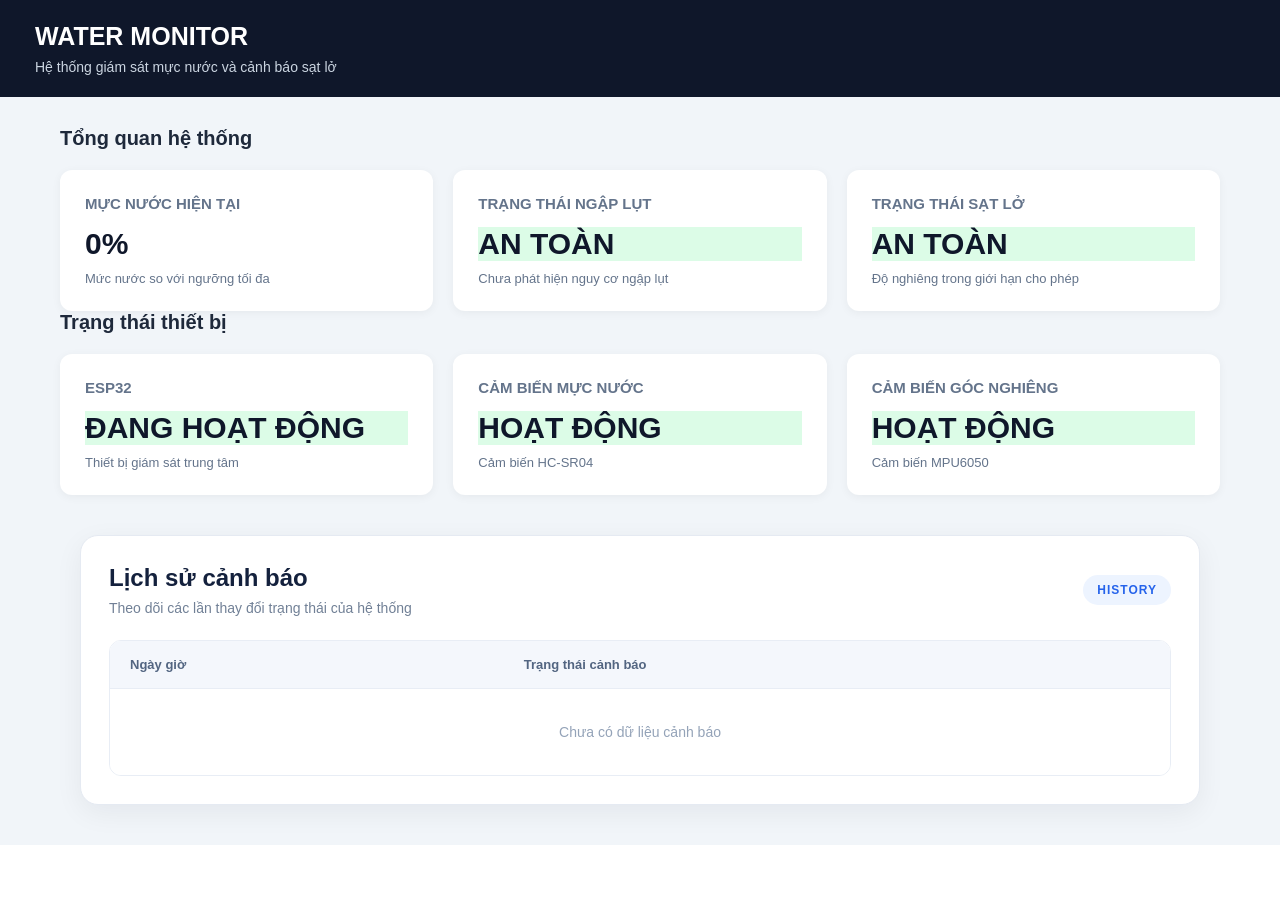
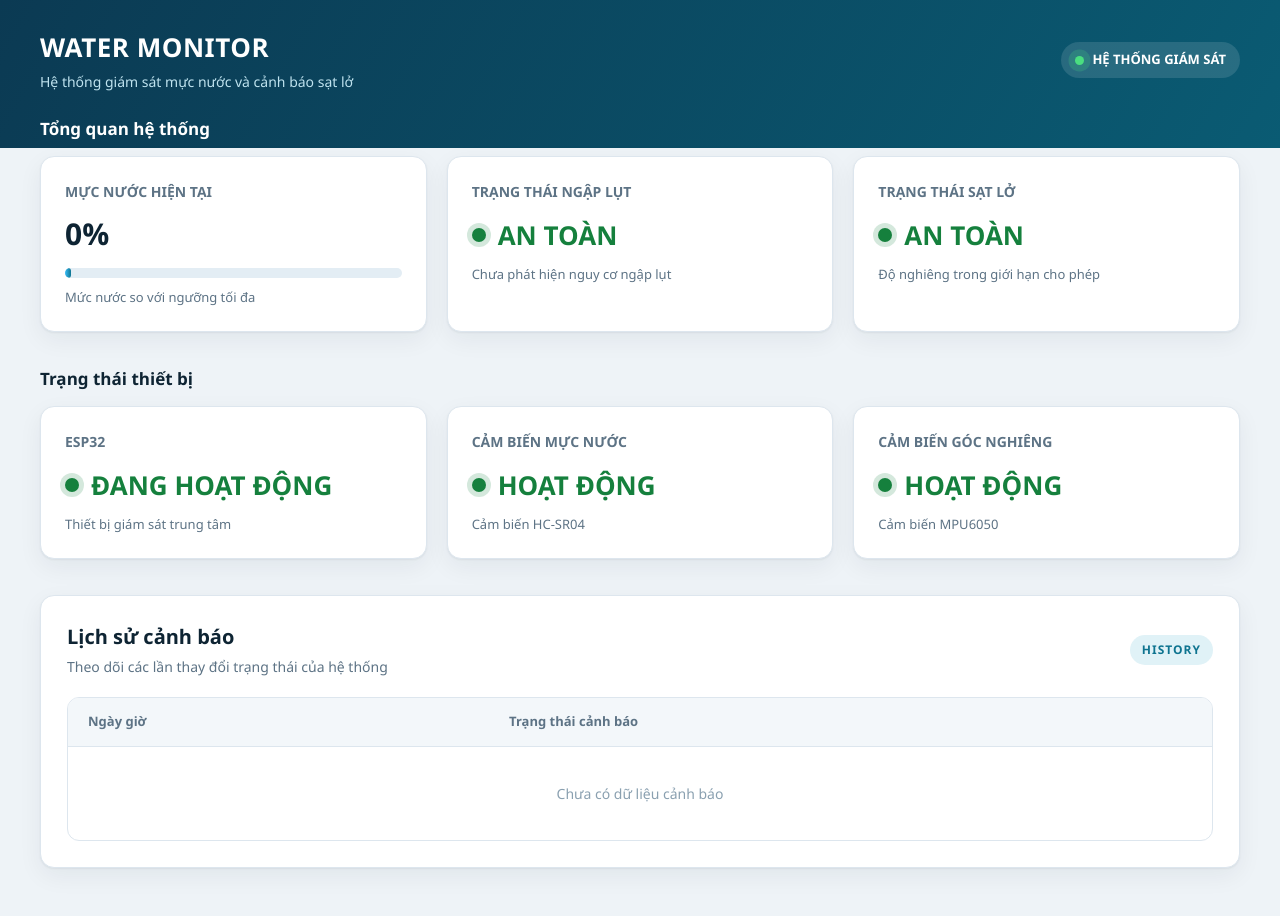
Before and after one commit to MANHLOI-2611/water-monitor, a Spring Boot app: page / in a window 1280 px wide. Before the commit the page ends 845 px from the top, so only its background shows below. Run offline with Spring Boot 4, Linux system fonts and the light colour scheme; data that the repository does not hold is empty.

Commit message:
Update dashboard UI

```diff
--- a/src/main/resources/static/css/style.css
+++ b/src/main/resources/static/css/style.css
@@ -1,48 +1,79 @@
+/* ===== BIẾN MÀU & FONT ===== */
+:root {
+    --bg: #eef3f7;
+    --surface: #ffffff;
+    --ink: #0e2433;
+    --muted: #5d7385;
+    --line: #dde6ee;
+    --brand: #0b3a53;
+    --brand-2: #0e7490;
 
-/* ===== CAU HINH CHUNG ===== */
-* {
-    margin: 0;
-    padding: 0;
-    box-sizing: border-box;
+    --safe: #15803d;      --safe-bg: #dcfce7;
+    --flood: #1d4ed8;     --flood-bg: #dbeafe;
+    --slide: #b45309;     --slide-bg: #fef3c7;
+    --both: #b91c1c;      --both-bg: #fee2e2;
+
+    --radius: 14px;
+    --shadow: 0 1px 2px rgba(14, 36, 51, .06), 0 8px 24px rgba(14, 36, 51, .06);
 }
 
+* { margin: 0; padding: 0; box-sizing: border-box; }
+
 body {
-    font-family: Arial, sans-serif;
-    background-color: #f1f5f9;
-    color: #1e293b;
+    font-family: "Be Vietnam Pro", "Segoe UI", Arial, sans-serif;
+    background: var(--bg);
+    color: var(--ink);
     min-height: 100vh;
+    line-height: 1.5;
 }
 
-/* ===== THANH TIEU DE ===== */
+/* ===== TIÊU ĐỀ ===== */
 .header {
-    background-color: #0f172a;
-    color: white;
-    padding: 22px 35px;
+    background: linear-gradient(120deg, var(--brand) 0%, #0a5b73 100%);
+    color: #fff;
+    padding: 28px 0 56px;
+}
+.header-inner {
+    width: min(1200px, calc(100% - 40px));
+    margin: 0 auto;
+    display: flex;
+    align-items: center;
+    justify-content: space-between;
+    gap: 20px;
+}
+.header h1 { font-size: 26px; font-weight: 700; letter-spacing: .5px; }
+.header p  { margin-top: 4px; color: #bfe3ef; font-size: 14px; }
+
+.live-pill {
+    display: inline-flex; align-items: center; gap: 8px;
+    padding: 8px 14px; border-radius: 999px;
+    background: rgba(255,255,255,.12);
+    font-size: 13px; font-weight: 600; white-space: nowrap;
+}
+.live-dot {
+    width: 9px; height: 9px; border-radius: 50%;
+    background: #4ade80;
+    box-shadow: 0 0 0 0 rgba(74, 222, 128, .7);
+    animation: pulse 2s infinite;
+}
+@keyframes pulse {
+    70%  { box-shadow: 0 0 0 9px rgba(74, 222, 128, 0); }
+    100% { box-shadow: 0 0 0 0 rgba(74, 222, 128, 0); }
 }
 
-.header h1 {
-    font-size: 25px;
-    margin-bottom: 8px;
-}
-
-.header p {
-    color: #cbd5e1;
-    font-size: 14px;
-}
-
-/* ===== NOI DUNG CHINH ===== */
+/* ===== NỘI DUNG ===== */
 .container {
-    max-width: 1200px;
-    margin: 30px auto;
-    padding: 0 20px;
+    width: min(1200px, calc(100% - 40px));
+    margin: -32px auto 0;
 }
 
 .section-title {
-    font-size: 20px;
-    margin-bottom: 20px;
+    font-size: 17px; font-weight: 700;
+    margin: 34px 0 14px;
+    color: var(--ink);
 }
+.container > .section-title:first-child { color: #fff; margin-top: 0; }
 
-/* ===== CAC THE THONG SO ===== */
 .dashboard {
     display: grid;
     grid-template-columns: repeat(3, 1fr);
@@ -50,202 +81,133 @@ body {
 }
 
 .card {
-    background: white;
-    padding: 25px;
-    border-radius: 12px;
-    box-shadow: 0 2px 10px rgba(0, 0, 0, 0.05);
+    background: var(--surface);
+    padding: 24px;
+    border-radius: var(--radius);
+    border: 1px solid var(--line);
+    box-shadow: var(--shadow);
+}
+.card h3 {
+    font-size: 14px; font-weight: 600;
+    color: var(--muted);
+    margin-bottom: 14px;
+}
+.card .value {
+    font-size: 30px; font-weight: 700;
+    color: var(--ink);
+    line-height: 1.2;
+}
+.card .description {
+    margin-top: 10px; font-size: 13px; color: var(--muted);
 }
 
-.card h3 {
-    font-size: 15px;
-    color: #64748b;
-    margin-bottom: 15px;
+/* Thanh đo mực nước */
+.gauge {
+    height: 10px; margin-top: 16px;
+    background: #e3edf4; border-radius: 999px; overflow: hidden;
+}
+.gauge-fill {
+    height: 100%; width: var(--level, 0%);
+    min-width: 6px;
+    background: linear-gradient(90deg, #38bdf8, var(--brand-2));
+    border-radius: 999px;
+    transition: width .6s ease;
 }
 
-.card .value {
-    font-size: 30px;
-    font-weight: bold;
-    color: #0f172a;
+/* Trạng thái trong thẻ: chấm màu + chữ */
+.state {
+    display: flex; align-items: center; gap: 12px;
+    font-size: 26px; font-weight: 700;
 }
+.state::before {
+    content: ""; width: 14px; height: 14px; flex: none;
+    border-radius: 50%; background: currentColor;
+    box-shadow: 0 0 0 5px color-mix(in srgb, currentColor 18%, transparent);
+}
+.state-safe    { color: var(--safe); }
+.state-flood   { color: var(--flood); }
+.state-warning { color: var(--both); }
+.state-off     { color: var(--muted); }
 
-.card .description {
-    margin-top: 10px;
-    font-size: 13px;
-    color: #64748b;
-}
-
-/* ===== TRANG THAI ===== */
-.status-safe {
-    color: #16a34a;
-    font-weight: bold;
-}
-
-.status-warning {
-    color: #dc2626;
-    font-weight: bold;
-}
-
-/* ===== RESPONSIVE ===== */
-@media (max-width: 768px) {
-    .dashboard {
-        grid-template-columns: 1fr;
-    }
-
-    .header {
-        padding: 20px;
-    }
-}
-
-/* ===== LỊCH SỬ CẢNH BÁO ===== */
-
+/* ===== LỊCH SỬ ===== */
 .history-section {
     width: min(1200px, calc(100% - 40px));
-    margin: 40px auto;
-    padding: 28px;
-    box-sizing: border-box;
-
-    background: #ffffff;
-    border: 1px solid #e5eaf2;
-    border-radius: 18px;
-
-    box-shadow: 0 8px 28px rgba(15, 23, 42, 0.06);
+    margin: 36px auto 48px;
+    padding: 26px;
+    background: var(--surface);
+    border: 1px solid var(--line);
+    border-radius: var(--radius);
+    box-shadow: var(--shadow);
 }
-
 .history-heading {
-    display: flex;
-    align-items: center;
-    justify-content: space-between;
-    gap: 20px;
-    margin-bottom: 24px;
+    display: flex; align-items: center; justify-content: space-between;
+    gap: 20px; margin-bottom: 20px;
 }
-
-.history-heading h2 {
-    margin: 0 0 8px;
-    color: #14213d;
-    font-size: 24px;
-    font-weight: 700;
-}
-
-.history-heading p {
-    margin: 0;
-    color: #718096;
-    font-size: 14px;
-}
-
+.history-heading h2 { font-size: 20px; font-weight: 700; margin-bottom: 4px; }
+.history-heading p  { font-size: 14px; color: var(--muted); }
 .history-label {
-    padding: 8px 14px;
-    border-radius: 20px;
-    background: #edf4ff;
-    color: #2563eb;
-    font-size: 12px;
-    font-weight: 700;
-    letter-spacing: 1px;
+    padding: 6px 12px; border-radius: 999px;
+    background: #e0f2f7; color: var(--brand-2);
+    font-size: 12px; font-weight: 700; letter-spacing: 1px;
 }
 
 .history-table-wrapper {
-    width: 100%;
-    overflow-x: auto;
-    border: 1px solid #e8edf5;
-    border-radius: 12px;
+    width: 100%; max-height: 420px; overflow: auto;
+    border: 1px solid var(--line); border-radius: 12px;
+}
+.history-table { width: 100%; border-collapse: collapse; }
+.history-table thead th {
+    position: sticky; top: 0;
+    padding: 14px 20px; text-align: left;
+    background: #f3f7fa; color: var(--muted);
+    font-size: 13px; font-weight: 700;
+    border-bottom: 1px solid var(--line);
+}
+.history-table td {
+    padding: 15px 20px; font-size: 14px;
+    border-bottom: 1px solid #edf2f6;
+}
+.history-table tbody tr:last-child td { border-bottom: none; }
+.history-table tbody tr:hover { background: #f7fafc; }
+
+.history-time { font-weight: 600; color: var(--muted); white-space: nowrap; }
+
+.status-badge {
+    display: inline-flex; align-items: center; gap: 8px;
+    padding: 6px 13px; border-radius: 999px;
+    font-size: 13px; font-weight: 700;
+}
+.status-badge::before {
+    content: ""; width: 7px; height: 7px; border-radius: 50%; background: currentColor;
+}
+.status-badge.status-safe      { color: var(--safe);  background: var(--safe-bg); }
+.status-badge.status-flood     { color: var(--flood); background: var(--flood-bg); }
+.status-badge.status-landslide { color: var(--slide); background: var(--slide-bg); }
+.status-badge.status-both      { color: var(--both);  background: var(--both-bg); }
+
+.history-empty {
+    padding: 36px 20px !important;
+    text-align: center; color: #8aa0b0;
 }
 
-.history-table {
-    width: 100%;
-    border-collapse: collapse;
-    background: #ffffff;
+/* Lịch sử nằm trong .container: dùng đúng độ rộng container */
+.container .history-section { width: 100%; }
+
+/* ===== RESPONSIVE ===== */
+@media (max-width: 900px) {
+    .dashboard { grid-template-columns: 1fr; }
 }
-
-.history-table thead {
-    background: #f4f7fc;
+@media (max-width: 600px) {
+    .header { padding: 22px 0 50px; }
+    .header h1 { font-size: 22px; }
+    .live-pill { display: none; }
+    .state { font-size: 22px; }
+    .card .value { font-size: 26px; }
+    .history-section { padding: 18px; }
+    .history-label { display: none; }
+    .history-table th, .history-table td { padding: 12px; font-size: 13px; }
 }
-
-.history-table th {
-    padding: 16px 20px;
-    color: #526581;
-    font-size: 13px;
-    font-weight: 700;
-    text-align: left;
-    border-bottom: 1px solid #e8edf5;
+@media (prefers-reduced-motion: reduce) {
+    .live-dot { animation: none; }
+    .gauge-fill { transition: none; }
 }
-
-.history-table td {
-    padding: 17px 20px;
-    color: #334155;
-    font-size: 14px;
-    border-bottom: 1px solid #edf1f7;
-}
-
-.history-table tbody tr:last-child td {
-    border-bottom: none;
-}
-
-.history-table tbody tr:hover {
-    background: #f8faff;
-}
-
-.history-time {
-    font-weight: 600;
-    color: #64748b !important;
-    white-space: nowrap;
-}
-
-.status-badge {
-    display: inline-flex;
-    align-items: center;
-    padding: 7px 13px;
-    border-radius: 20px;
-    font-size: 13px;
-    font-weight: 700;
-}
-
-/* An toàn */
-.status-safe {
-    color: #15803d;
-    background: #dcfce7;
-}
-
-/* Ngập */
-.status-flood {
-    color: #1d4ed8;
-    background: #dbeafe;
-}
-
-/* Sạt lở */
-.status-landslide {
-    color: #b45309;
-    background: #fef3c7;
-}
-
-/* Ngập và sạt lở */
-.status-both {
-    color: #b91c1c;
-    background: #fee2e2;
-}
-
-.history-empty {
-    padding: 35px 20px !important;
-    text-align: center;
-    color: #94a3b8 !important;
-}
-
-@media (max-width: 600px) {
-    .history-section {
-        width: calc(100% - 24px);
-        margin: 24px auto;
-        padding: 18px;
-    }
-
-    .history-heading h2 {
-        font-size: 20px;
-    }
-
-    .history-label {
-        display: none;
-    }
-
-    .history-table th,
-    .history-table td {
-        padding: 13px 12px;
-        font-size: 13px;
-    }
-}
--- a/src/main/resources/templates/index.html
+++ b/src/main/resources/templates/index.html
@@ -1,6 +1,7 @@
 
 <!DOCTYPE html>
 <html lang="vi" xmlns:th="http://www.thymeleaf.org">
+
 <head>
     <meta charset="UTF-8">
     <meta name="viewport" content="width=device-width, initial-scale=1.0">
@@ -14,11 +15,22 @@
 
     <!-- HEADER -->
     <header class="header">
-        <h1>WATER MONITOR</h1>
-        <p>Hệ thống giám sát mực nước và cảnh báo sạt lở</p>
+        <div class="header-inner">
+
+            <div>
+                <h1>WATER MONITOR</h1>
+                <p>Hệ thống giám sát mực nước và cảnh báo sạt lở</p>
+            </div>
+
+            <div class="live-pill">
+                <span class="live-dot"></span>
+                HỆ THỐNG GIÁM SÁT
+            </div>
+
+        </div>
     </header>
 
-    <!-- MAIN CONTENT -->
+    <!-- NỘI DUNG CHÍNH -->
     <main class="container">
 
         <!-- TỔNG QUAN -->
@@ -26,25 +38,42 @@
 
         <div class="dashboard">
 
+            <!-- MỰC NƯỚC -->
             <div class="card">
                 <h3>MỰC NƯỚC HIỆN TẠI</h3>
+
                 <div class="value">0%</div>
+
+                <div class="gauge">
+                    <div class="gauge-fill" style="--level: 0%;"></div>
+                </div>
+
                 <p class="description">
                     Mức nước so với ngưỡng tối đa
                 </p>
             </div>
 
+            <!-- TRẠNG THÁI NGẬP -->
             <div class="card">
                 <h3>TRẠNG THÁI NGẬP LỤT</h3>
-                <div class="value status-safe">AN TOÀN</div>
+
+                <div class="state state-safe">
+                    AN TOÀN
+                </div>
+
                 <p class="description">
                     Chưa phát hiện nguy cơ ngập lụt
                 </p>
             </div>
 
+            <!-- TRẠNG THÁI SẠT LỞ -->
             <div class="card">
                 <h3>TRẠNG THÁI SẠT LỞ</h3>
-                <div class="value status-safe">AN TOÀN</div>
+
+                <div class="state state-safe">
+                    AN TOÀN
+                </div>
+
                 <p class="description">
                     Độ nghiêng trong giới hạn cho phép
                 </p>
@@ -53,15 +82,17 @@
         </div>
 
         <!-- TRẠNG THÁI THIẾT BỊ -->
-        <h2 class="section-title device-title">
-            Trạng thái thiết bị
-        </h2>
+        <h2 class="section-title">Trạng thái thiết bị</h2>
 
         <div class="dashboard">
 
             <div class="card">
                 <h3>ESP32</h3>
-                <div class="value status-safe">ĐANG HOẠT ĐỘNG</div>
+
+                <div class="state state-safe">
+                    ĐANG HOẠT ĐỘNG
+                </div>
+
                 <p class="description">
                     Thiết bị giám sát trung tâm
                 </p>
@@ -69,7 +100,11 @@
 
             <div class="card">
                 <h3>CẢM BIẾN MỰC NƯỚC</h3>
-                <div class="value status-safe">HOẠT ĐỘNG</div>
+
+                <div class="state state-safe">
+                    HOẠT ĐỘNG
+                </div>
+
                 <p class="description">
                     Cảm biến HC-SR04
                 </p>
@@ -77,7 +112,11 @@
 
             <div class="card">
                 <h3>CẢM BIẾN GÓC NGHIÊNG</h3>
-                <div class="value status-safe">HOẠT ĐỘNG</div>
+
+                <div class="state state-safe">
+                    HOẠT ĐỘNG
+                </div>
+
                 <p class="description">
                     Cảm biến MPU6050
                 </p>
@@ -89,17 +128,23 @@
         <section class="history-section">
 
             <div class="history-heading">
+
                 <div>
                     <h2>Lịch sử cảnh báo</h2>
+
                     <p>
                         Theo dõi các lần thay đổi trạng thái của hệ thống
                     </p>
                 </div>
 
-                <span class="history-label">HISTORY</span>
+                <span class="history-label">
+                    HISTORY
+                </span>
+
             </div>
 
             <div class="history-table-wrapper">
+
                 <table class="history-table">
 
                     <thead>
@@ -118,6 +163,7 @@
                     </tbody>
 
                 </table>
+
             </div>
 
         </section>
@@ -135,6 +181,7 @@
                 }
 
                 const history = await response.json();
+
                 const tbody = document.getElementById('historyBody');
 
                 tbody.innerHTML = '';
@@ -151,15 +198,20 @@
                 }
 
                 history.forEach(event => {
+
                     const row = document.createElement('tr');
 
+                    // Ngày giờ
                     const timeCell = document.createElement('td');
+
                     timeCell.textContent = event.time;
                     timeCell.className = 'history-time';
 
+                    // Trạng thái
                     const statusCell = document.createElement('td');
 
                     const badge = document.createElement('span');
+
                     badge.className =
                         'status-badge status-' +
                         event.status.toLowerCase();
@@ -175,6 +227,7 @@
                 });
 
             } catch (error) {
+
                 console.error('Lỗi tải lịch sử:', error);
 
                 document.getElementById('historyBody').innerHTML = `
@@ -187,9 +240,10 @@
             }
         }
 
+        // Tải lịch sử khi mở trang
         loadHistory();
 
-        // Cập nhật lịch sử mỗi 5 giây
+        // Tự cập nhật lịch sử mỗi 5 giây
         setInterval(loadHistory, 5000);
     </script>
 
```
